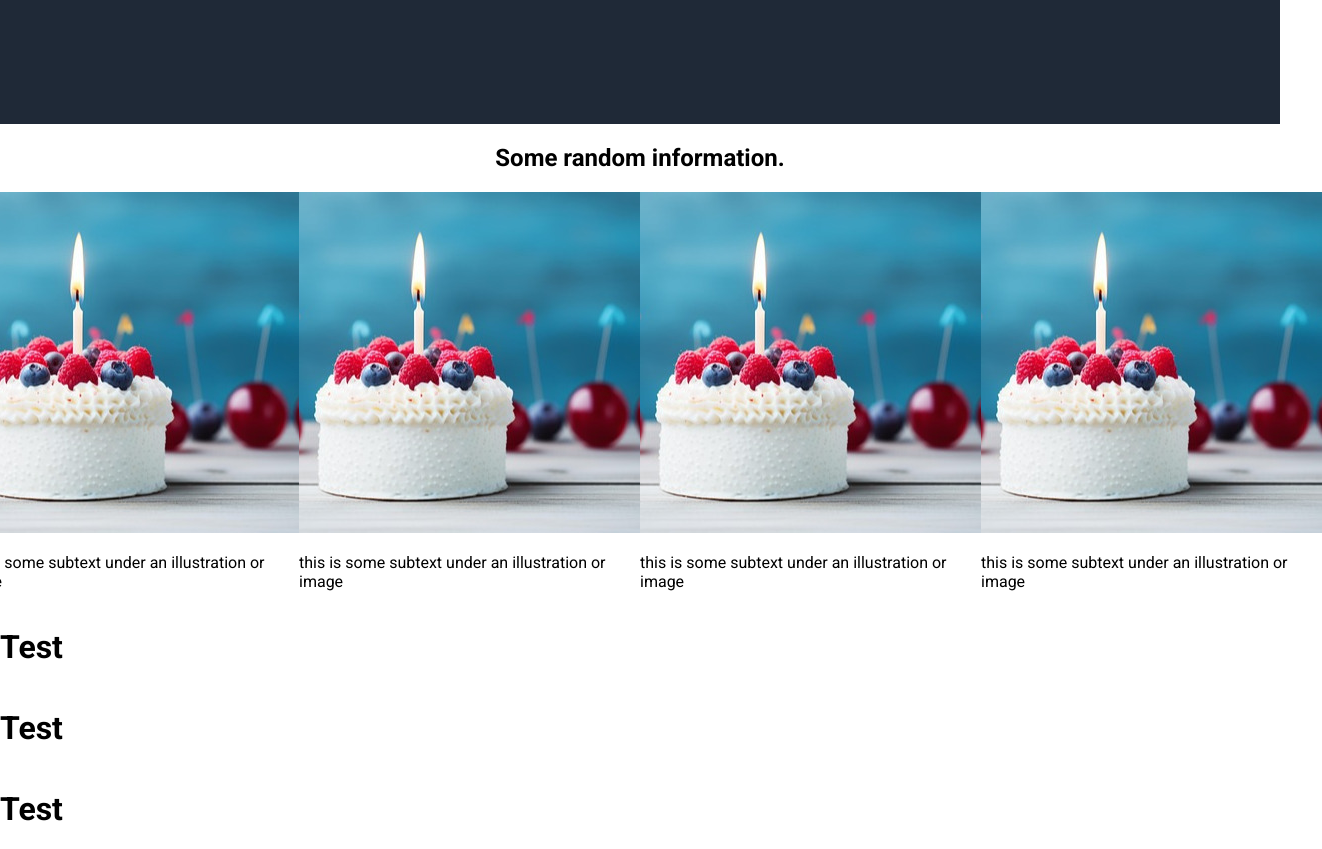
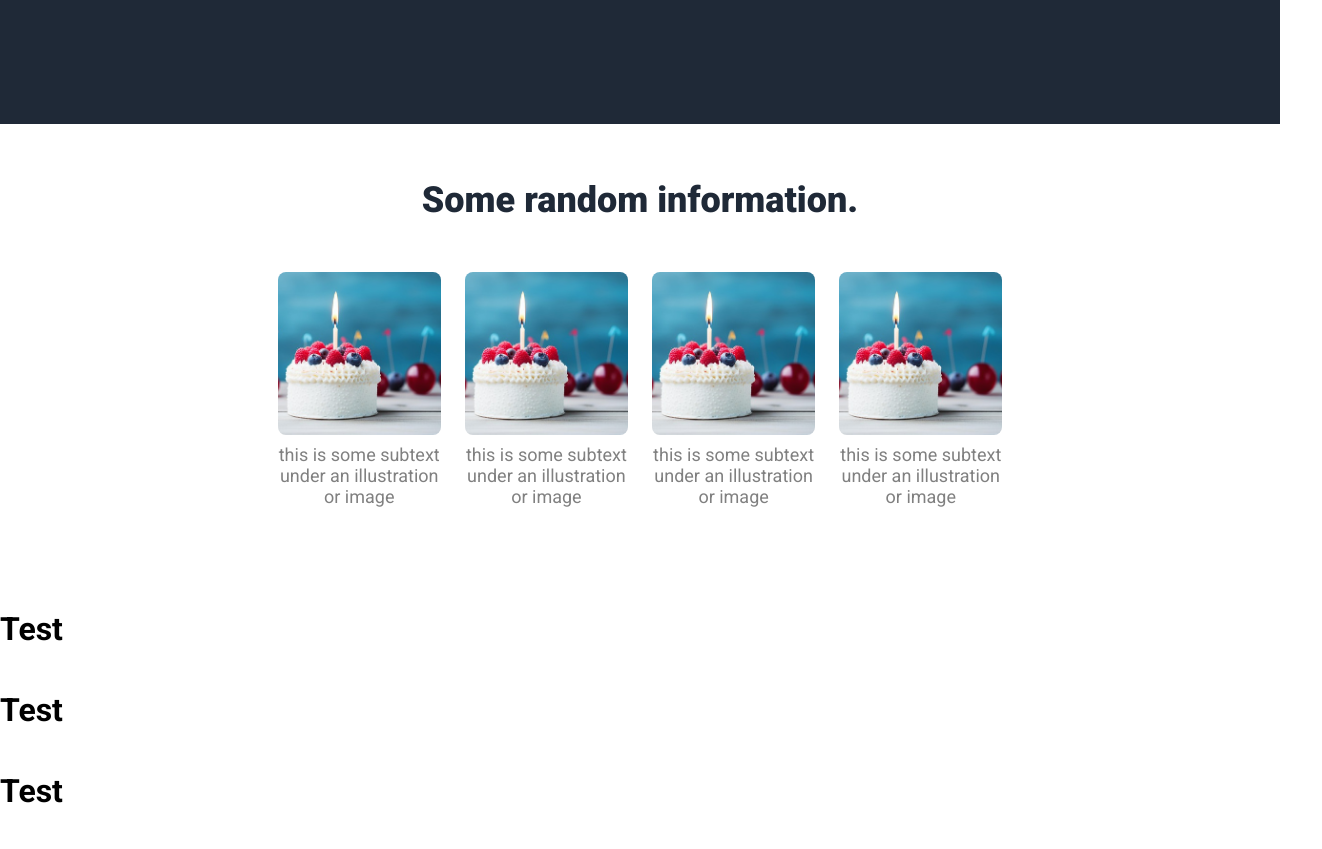
Before and after one commit to seodowa/Odin-Landing-Page, a plain HTML site: page index.html in a window 1280 px wide. Shown: the part 460-1309 px from the top of the page, 1322 px wide, since content can reach past the window. Drawn offline with Linux system fonts and the light colour scheme.

Commit message:
Style section content-2

```diff
--- a/index.html
+++ b/index.html
@@ -29,7 +29,7 @@
             </div>
 
             <div class="img-container">
-                <img src="./images/image-1.jpg">
+                <img src="./images/image-1.jpg" alt="stars">
             </div>
         </div>
 
@@ -37,19 +37,19 @@
             <h2>Some random information.</h2>
             <div class="cards-container">
                 <div class="card-content-container">
-                    <img src="./images/cake.jpg">
+                    <img src="./images/cake.jpg" alt="cake">
                     <p>this is some subtext under an illustration or image</p>
                 </div>
                 <div class="card-content-container">
-                    <img src="./images/cake.jpg">
+                    <img src="./images/cake.jpg" alt="cake">
                     <p>this is some subtext under an illustration or image</p>
                 </div>
                 <div class="card-content-container">
-                    <img src="./images/cake.jpg">
+                    <img src="./images/cake.jpg" alt="cake">
                     <p>this is some subtext under an illustration or image</p>
                 </div>
                 <div class="card-content-container">
-                    <img src="./images/cake.jpg">
+                    <img src="./images/cake.jpg" alt="cake">
                     <p>this is some subtext under an illustration or image</p>
                 </div>
             </div>
--- a/styles.css
+++ b/styles.css
@@ -1,8 +1,12 @@
+* {
+    font-family: "Roboto";
+    box-sizing: border-box;
+}
+
 body {
     display: flex;
     flex-direction: column;
     margin: 0px;
-    font-family: "Roboto";
 }
 
 /* header style */
@@ -106,10 +110,41 @@ a, a:visited, a:hover, a:active {
     display: flex;
     flex-direction: column;
     align-items: center;
+    padding: 2% 0% 5% 0%;
 }
 
 .cards-container {
     display: flex;
+    justify-content: center;
+    gap: 8px;
+}
+
+.card-content-container {
+    display: flex;
+    flex-direction: column;
+    width: 14%;
+    height: auto;
+    align-items: center;
+    padding: 8px;
+}
+.content-2 img {
+    border-radius: 8px;
+    width: 100%;
+    height: auto;
+}
+
+.content-2 h2 {
+    font-size: 36px;
+    color: #1f2937;
+    font-weight: 900;
+    padding-bottom: 1%;
+}
+
+.content-2 p {
+    color: grey;
+    font-size: 18px;
+    text-align: center;
+    margin: 9px 0px;
 }
 
 div .footer {
```
